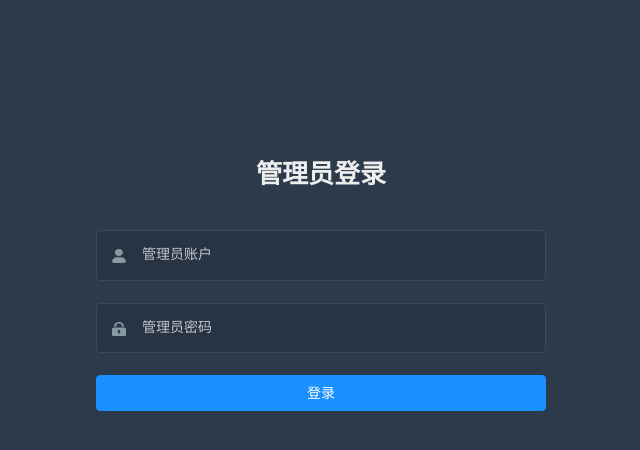
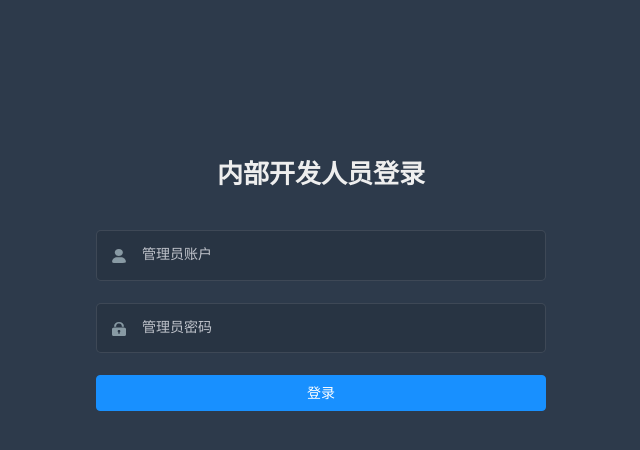
Before and after one commit to Ynnelf/admin-common, a Vue app: page /app-common/LoginForDeveloper in a window 1280 px wide. Before the commit this address led to /app-common/login. Shown: the top 450 px of the page, without its empty margins (319-959 px from the left). Built offline with nearby package versions, Linux system fonts and the light colour scheme.

Commit message:
添加用户禁用功能

```diff
--- a/src/api/index.js
+++ b/src/api/index.js
@@ -159,6 +159,14 @@ export const apiDeviceIdList = data => {
   })
 }
 
+export const apiForbidUser = params => {
+  return request({
+    url: PREFIX_AUTH + '/user/upas/updateState',
+    method: 'post',
+    params
+  })
+}
+
 /** *********** 系统管理相关 end   *************/
 
 /** ***********  文件上传 操作 start  *************/
--- a/src/config/index.js
+++ b/src/config/index.js
@@ -21,3 +21,8 @@ export const cropOption = {
 }
 
 export const appCode = 'ADMIN-UPAS'
+
+export const portalLoginPage =
+  process.env.VUE_APP_ENV === 'production'
+    ? 'https://portal.zuiyouliao.com'
+    : 'https://portaltest.zuiyouliao.com/'
--- a/src/permission.js
+++ b/src/permission.js
@@ -13,7 +13,7 @@ function hasPermission(deniedPerms, permissions) {
   return !deniedPerms.some(deniedPerm => permissions.indexOf(deniedPerm) >= 0)
 }
 
-const whiteList = ['/login', '/auth-redirect'] // no redirect whitelist
+const whiteList = ['/login', '/LoginForDeveloper', '/auth-redirect'] // no redirect whitelist
 let reloadFunc = false
 
 router.beforeEach((to, from, next) => {
--- a/src/router/index.js
+++ b/src/router/index.js
@@ -39,6 +39,11 @@ export const constantRouterMap = [
   {
     path: '/login',
     component: () => import('@/views/login/index'),
+    hidden: true
+  },
+  {
+    path: '/LoginForDeveloper',
+    component: () => import('@/views/login/LoginForDeveloper'),
     hidden: true
   },
   {
--- /dev/null
+++ b/src/views/login/LoginForDeveloper.vue
@@ -0,0 +1,221 @@
+<template>
+  <div class="login-container">
+    <el-form
+      ref="loginForm"
+      :model="loginForm"
+      :rules="loginRules"
+      class="login-form"
+      auto-complete="on"
+      label-position="left"
+    >
+      <div class="title-container">
+        <h3 class="title">内部开发人员登录</h3>
+      </div>
+      <el-form-item prop="userName">
+        <span class="svg-container">
+          <svg-icon icon-class="user" />
+        </span>
+        <el-input
+          v-model.trim="loginForm.userName"
+          name="userName"
+          type="text"
+          tabindex="1"
+          auto-complete="on"
+          placeholder="管理员账户"
+        />
+      </el-form-item>
+
+      <el-form-item prop="password">
+        <span class="svg-container">
+          <svg-icon icon-class="password" />
+        </span>
+        <el-input
+          v-model.trim="loginForm.password"
+          :type="passwordType"
+          name="password"
+          auto-complete="on"
+          tabindex="2"
+          show-password
+          placeholder="管理员密码"
+          @keyup.enter.native="handleLogin"
+        />
+      </el-form-item>
+
+      <el-button
+        :loading="isLoading"
+        type="primary"
+        style="width:100%;margin-bottom:30px;"
+        @click.native.prevent="handleLogin"
+      >登录</el-button>
+    </el-form>
+
+  </div>
+</template>
+
+<script>
+export default {
+  name: 'LoginForDeveloper',
+  data() {
+    const validatePassword = (rule, value, callback) => {
+      if (value.length < 6) {
+        callback(new Error('管理员密码长度应大于6'))
+      } else {
+        callback()
+      }
+    }
+    return {
+      loginForm: {
+        userName: '',
+        password: ''
+      },
+      loginRules: {
+        userName: [
+          { required: true, message: '管理员账户不允许为空', trigger: 'blur' }
+        ],
+        password: [
+          { required: true, message: '管理员密码不允许为空', trigger: 'blur' },
+          { validator: validatePassword, trigger: 'blur' }
+        ]
+      },
+      passwordType: 'password',
+      isLoading: false
+    }
+  },
+  watch: {
+    $route: {
+      handler: function (route) {
+        this.redirect = route.query && route.query.redirect
+      },
+      immediate: true
+    }
+  },
+  created() {
+    // window.addEventListener('hashchange', this.afterQRScan)
+  },
+  destroyed() {
+    // window.removeEventListener('hashchange', this.afterQRScan)
+  },
+  methods: {
+    handleLogin() {
+      this.$refs.loginForm.validate(valid => {
+        if (valid && !this.isLoading) {
+          if (this.loginForm.userName !== 'admin') {
+            this.$message({
+              message: '提示: 目前仅开放超级管理员账号登录。',
+              type: 'warning'
+            })
+            return
+          }
+          this.isLoading = true
+          this.$store
+            .dispatch('actionLogin', this.loginForm)
+            .then(res => {
+              console.log(res)
+              this.isLoading = false
+              this.$router.push({ path: this.redirect || '/' })
+            })
+            .catch(error => {
+              console.log(error)
+              this.$notify.error({
+                title: '失败',
+                message: error.data.message
+              })
+              this.isLoading = false
+            })
+        } else {
+          return false
+        }
+      })
+    }
+  }
+}
+</script>
+
+<style lang="scss">
+/* 修复input 背景不协调 和光标变色 */
+/* Detail see https://github.com/PanJiaChen/vue-element-admin/pull/927 */
+
+$bg: #283443;
+$light_gray: #fff;
+$cursor: #fff;
+
+@supports (-webkit-mask: none) and (not (cater-color: $cursor)) {
+  .login-container .el-input input {
+    color: $cursor;
+  }
+}
+
+/* reset element-ui css */
+.login-container {
+  .el-input {
+    display: inline-block;
+    height: 47px;
+    width: 85%;
+
+    input {
+      background: transparent;
+      border: 0px;
+      -webkit-appearance: none;
+      border-radius: 0px;
+      padding: 12px 5px 12px 15px;
+      color: $light_gray;
+      height: 47px;
+      caret-color: $cursor;
+
+      &:-webkit-autofill {
+        box-shadow: 0 0 0px 1000px $bg inset !important;
+        -webkit-text-fill-color: $cursor !important;
+      }
+    }
+  }
+
+  .el-form-item {
+    border: 1px solid rgba(255, 255, 255, 0.1);
+    background: rgba(0, 0, 0, 0.1);
+    border-radius: 5px;
+    color: #454545;
+  }
+}
+</style>
+
+<style lang="scss" scoped>
+$bg: #2d3a4b;
+$dark_gray: #889aa4;
+$light_gray: #eee;
+
+.login-container {
+  min-height: 100%;
+  width: 100%;
+  background-color: $bg;
+  overflow: hidden;
+
+  .login-form {
+    position: relative;
+    width: 520px;
+    max-width: 100%;
+    padding: 160px 35px 0;
+    margin: 0 auto;
+    overflow: hidden;
+  }
+
+  .svg-container {
+    padding: 6px 5px 6px 15px;
+    color: $dark_gray;
+    vertical-align: middle;
+    width: 30px;
+    display: inline-block;
+  }
+
+  .title-container {
+    position: relative;
+
+    .title {
+      font-size: 26px;
+      color: $light_gray;
+      margin: 0px auto 40px auto;
+      text-align: center;
+      font-weight: bold;
+    }
+  }
+}
+</style>
--- a/src/views/login/index.vue
+++ b/src/views/login/index.vue
@@ -2,88 +2,37 @@
   <div class="login-container">
     <el-form
       ref="loginForm"
-      :model="loginForm"
-      :rules="loginRules"
       class="login-form"
       auto-complete="on"
       label-position="left"
     >
       <div class="title-container">
-        <h3 class="title">管理员登录</h3>
+        <h3 class="title">登录提示</h3>
       </div>
-      <el-form-item prop="userName">
-        <span class="svg-container">
-          <svg-icon icon-class="user" />
-        </span>
-        <el-input
-          v-model="loginForm.userName"
-          name="userName"
-          type="text"
-          tabindex="1"
-          auto-complete="on"
-          placeholder="管理员账户"
-        />
-      </el-form-item>
-
-      <el-form-item prop="password">
-        <span class="svg-container">
-          <svg-icon icon-class="password" />
-        </span>
-        <el-input
-          v-model="loginForm.password"
-          :type="passwordType"
-          name="password"
-          auto-complete="on"
-          tabindex="2"
-          show-password
-          placeholder="管理员密码"
-          @keyup.enter.native="handleLogin"
-        />
-      </el-form-item>
-
+      <el-tag
+        class="login-tips"
+        type="warning"
+      >现在统一使用最有料多平台管理系统进行登录</el-tag>
       <el-button
-        :loading="isLoading"
         type="primary"
         style="width:100%;margin-bottom:30px;"
-        @click.native.prevent="handleLogin"
-      >登录</el-button>
+        @click.native.prevent="onJump"
+      >确定跳转</el-button>
     </el-form>
 
   </div>
 </template>
 
 <script>
+import { portalLoginPage } from '@/config'
 export default {
   name: 'Login',
   data() {
-    const validatePassword = (rule, value, callback) => {
-      if (value.length < 6) {
-        callback(new Error('管理员密码长度应大于6'))
-      } else {
-        callback()
-      }
-    }
-    return {
-      loginForm: {
-        userName: '',
-        password: ''
-      },
-      loginRules: {
-        userName: [
-          { required: true, message: '管理员账户不允许为空', trigger: 'blur' }
-        ],
-        password: [
-          { required: true, message: '管理员密码不允许为空', trigger: 'blur' },
-          { validator: validatePassword, trigger: 'blur' }
-        ]
-      },
-      passwordType: 'password',
-      isLoading: false
-    }
+    return {}
   },
   watch: {
     $route: {
-      handler: function(route) {
+      handler: function (route) {
         this.redirect = route.query && route.query.redirect
       },
       immediate: true
@@ -96,29 +45,8 @@ export default {
     // window.removeEventListener('hashchange', this.afterQRScan)
   },
   methods: {
-    handleLogin() {
-      this.$refs.loginForm.validate(valid => {
-        if (valid && !this.isLoading) {
-          this.isLoading = true
-          this.$store
-            .dispatch('actionLogin', this.loginForm)
-            .then(res => {
-              console.log(res)
-              this.isLoading = false
-              this.$router.push({ path: this.redirect || '/' })
-            })
-            .catch(error => {
-              console.log(error)
-              this.$notify.error({
-                title: '失败',
-                message: error.data.message
-              })
-              this.isLoading = false
-            })
-        } else {
-          return false
-        }
-      })
+    onJump() {
+      window.location.href = portalLoginPage
     }
   }
 }
@@ -181,7 +109,6 @@ $light_gray: #eee;
   width: 100%;
   background-color: $bg;
   overflow: hidden;
-
   .login-form {
     position: relative;
     width: 520px;
@@ -190,7 +117,6 @@ $light_gray: #eee;
     margin: 0 auto;
     overflow: hidden;
   }
-
   .svg-container {
     padding: 6px 5px 6px 15px;
     color: $dark_gray;
@@ -198,10 +124,8 @@ $light_gray: #eee;
     width: 30px;
     display: inline-block;
   }
-
   .title-container {
     position: relative;
-
     .title {
       font-size: 26px;
       color: $light_gray;
@@ -210,5 +134,13 @@ $light_gray: #eee;
       font-weight: bold;
     }
   }
+  .login-tips {
+    font-size: 16px;
+    text-align: center;
+    width: 100%;
+    margin-bottom: 20px;
+    padding: 4px 0;
+    box-sizing: content-box;
+  }
 }
 </style>
```
Also changed, not shown: src/views/system/Admin.vue (+43 -3 lines).
